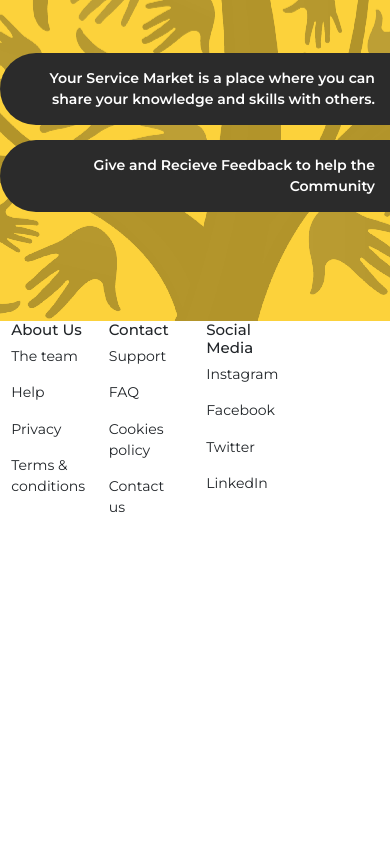
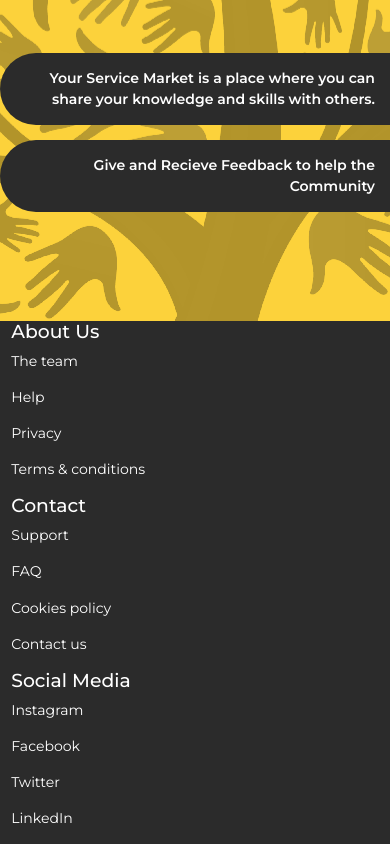
Before and after one commit to anoj-kt/finalproject-frontend, a JavaScript app: page / in a window 390 px wide. Shown: the part 616-1460 px from the top of the page. Before the commit the page ends 1149 px from the top, so only its background shows below. Built offline with nearby package versions, Linux system fonts and the light colour scheme; the HTML template or start-up script is replaced by a standard one.

Commit message:
Added breakpoints

```diff
--- a/src/components/Footer.js
+++ b/src/components/Footer.js
@@ -4,29 +4,29 @@ import Col from 'react-bootstrap/Col';
 
 const Footer = () => {
   return (
-    <Container>
+    <Container fluid className="footer__container">
       <Row>
-        <Col>
+        <Col md={4}>
           <div>
-            <h6>About Us</h6>
+            <h5>About Us</h5>
             <p>The team</p>
             <p>Help</p>
             <p>Privacy</p>
             <p>Terms & conditions</p>
           </div>
         </Col>
-        <Col>
+        <Col md={4}>
           <div>
-            <h6>Contact</h6>
+            <h5>Contact</h5>
             <p>Support</p>
             <p>FAQ</p>
             <p>Cookies policy</p>
             <p>Contact us</p>
           </div>
         </Col>
-        <Col>
+        <Col md={4}>
           <div>
-            <h6>Social Media</h6>
+            <h5>Social Media</h5>
             <p>Instagram</p>
             <p>Facebook</p>
             <p>Twitter</p>
--- a/src/index.css
+++ b/src/index.css
@@ -248,3 +248,9 @@ a {
   border-radius: 90px 0px 0px 90px;
   text-align: right;
 }
+
+/* =================FOOTER================= */
+.footer__container {
+  background-color: var(--main-black);
+  color: white;
+}
```
